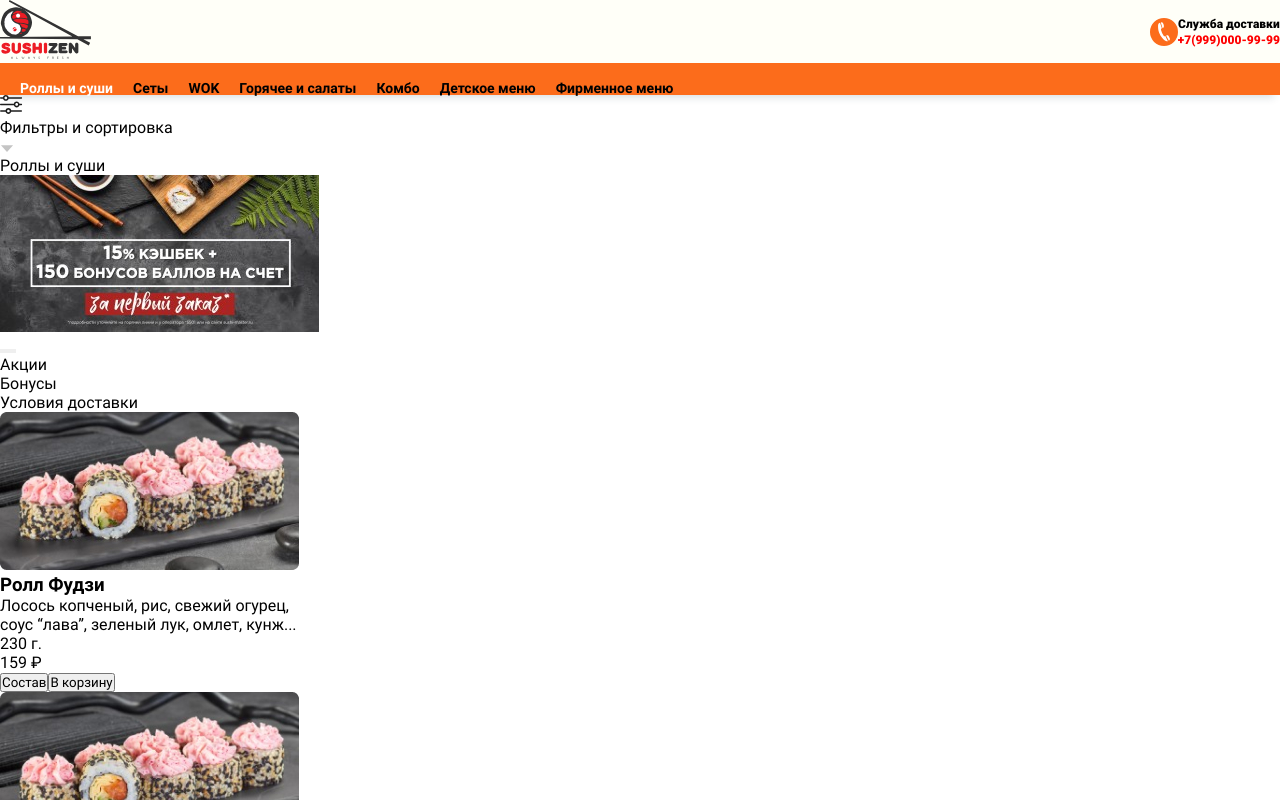
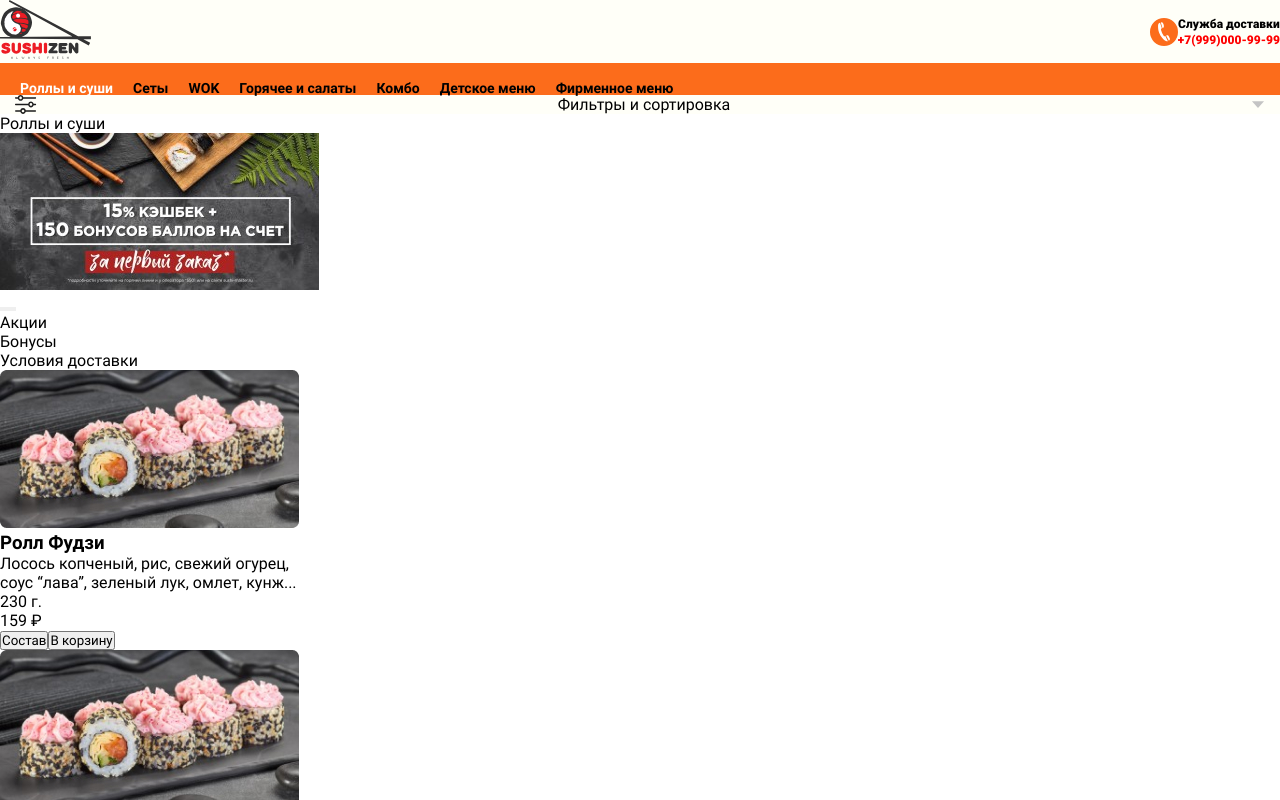
Before and after one commit to vv-tomilin/react_sushi, a React (Create React App) app: page / in a window 1280 px wide. Shown: the top 800 px of the page. Built offline with nearby package versions, Linux system fonts and the light colour scheme.

Commit message:
Commit 9 (стилизовал блок с фильтрами)

```diff
--- a/src/components/Filters.jsx
+++ b/src/components/Filters.jsx
@@ -9,9 +9,11 @@ function Filters() {
   return (
     <section>
       <h2 className='visually-hidden'>Фильтры и сортировка</h2>
-      <img src={filterIcon} alt='filter_icon' />
-      <p>Фильтры и сортировка</p>
-      <img src={filterArrow} />
+      <dif className="filters">
+        <img src={filterIcon} alt='filter_icon' width='22' height='19'/>
+        <p className='filters__text'>Фильтры и сортировка</p>
+        <img src={filterArrow} alt='' width='14' height='9'/>
+      </dif>
     </section>
   );
 }
--- /dev/null
+++ b/src/scss/components_styles/_filters.scss
@@ -0,0 +1,22 @@
+@import '../variables';
+
+.filters {
+    display: flex;
+    flex-wrap: nowrap;
+    justify-content: space-between;
+    align-items: center;
+
+    padding-left: 15px;
+    padding-right: 15px;
+
+    background-color: $main_color_bg_blocks;
+
+    @media (max-width: $mobile-width-only) {
+        height: 70px;
+
+        &__text {
+            font-size: 14px;
+            font-weight: 500;
+        }
+    }
+}
--- a/src/scss/components_styles/_main.scss
+++ b/src/scss/components_styles/_main.scss
@@ -1,2 +1,3 @@
 @import './header';
 @import './_categories';
+@import './filters';
```
Also changed, not shown: 1 other file (tests, documents, lock files or other folders).
